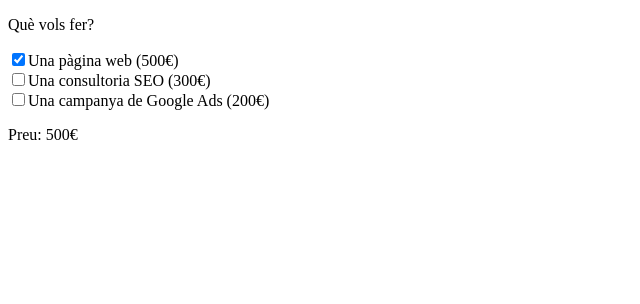
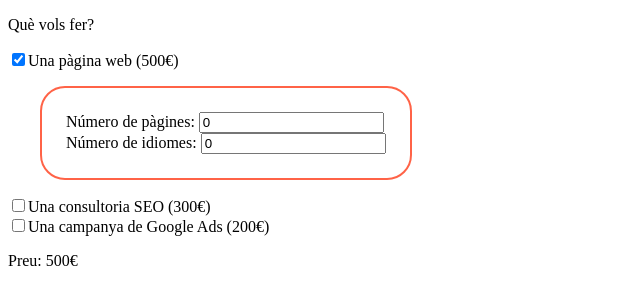
Before and after one commit to peppermintpepi/sprint7, a React (Create React App) app: page / in a window 1280 px wide. Both pictures are taken after a click on the checkbox 18 px from the left and 59 px from the top of the page. Shown: the top 304 px of the page, without its empty margins (0-640 px from the left). Built offline with nearby package versions, Linux system fonts and the light colour scheme.

Commit message:
exercici 2

```diff
--- a/package.json
+++ b/package.json
@@ -9,6 +9,7 @@
     "react": "^18.2.0",
     "react-dom": "^18.2.0",
     "react-scripts": "5.0.1",
+    "styled-components": "^6.0.4",
     "web-vitals": "^2.1.4"
   },
   "scripts": {
--- a/src/App.js
+++ b/src/App.js
@@ -1,4 +1,5 @@
 import React, { useState } from 'react';
+import Panell from './components/Panell/Panell';
 
 function App() {
   { /* Exercici 1 - Sprint 7 --> creació d'un array amb les dades */ }
@@ -19,6 +20,20 @@
     }
   ]);
 
+  {/* Exercici 2 - Sprint 7 --> expreure la informació de Panell */ }
+  const [pageNum, setPageNum] = useState(0);
+  const [languagesNum, setLanguagesNum] = useState(0);
+
+  const handlePageNumChange = (event) => {
+    const value = parseInt(event.target.value);
+    setPageNum(value > 0 ? value : 1);    {/* limitar el mínim a introduïr 1, el 0 (o negatius) no seran vàlids */}
+  };
+
+  const handleLanguagesNumChange = (event) => {
+    const value = parseInt(event.target.value);
+    setLanguagesNum(value > 0 ? value : 1);   {/* limitar el mínim a introduïr 1, el 0 (o negatius) no seran vàlids */}
+  };
+
   { /* Exercici 1 - Sprint 7 --> extreure les dades dels elements triats */ }
   const getBudgetPrice = (event, index) => {
     const updatedBudgetInfo = [...budgetInfo];
@@ -27,12 +42,14 @@
   }
 
   { /* Exercici 1 - Sprint 7 --> calcular el total */ }
-  const getTotalBudget = budgetInfo
+  { /* Exercici 2 - Sprint 7 --> calcular el total amb el extres afegits */ }
+  const getTotalBudget = () =>
+    budgetInfo
       .filter((item) => item.isChecked)
-    .reduce((total, item) => total + item.budgetPrice, 0);
+      .reduce((total, item) => total + item.budgetPrice + (pageNum * languagesNum * 30), 0);
 
   return (
-    <div className = "App" >
+  <div className="App">
     <p>Què vols fer?</p>
     <div>
       {budgetInfo.map((item, index) => (
@@ -43,10 +60,21 @@
             onChange={(event) => getBudgetPrice(event, index)}
           />
           {item.budgetText}
+          {/* Exercici 2 - Sprint 7 --> Ensenyar el Panell per pantalla */}
+          <div>
+            {index === 0 && item.isChecked &&
+            <Panell
+            pageNum={pageNum}
+            languagesNum={languagesNum}
+            handlePageNumChange={handlePageNumChange}
+            handleLanguagesNumChange={handleLanguagesNumChange}
+          />
+            }
+          </div>
         </div>
       ))}
     </div>
-      <p>Preu: {getTotalBudget}€</p>
+    <p>Preu: {getTotalBudget()}€</p>
   </div>
 );
 }
--- /dev/null
+++ b/src/components/Panell/Panell.js
@@ -0,0 +1,38 @@
+import React, { useState } from "react";
+import BorderPanell from "./PanellStyle";
+
+// Exercici 2 - Sprint 7 --> Panell que s'obre quan es tria l'opció de pàgina web
+const Panell = ({
+    pageNum,
+    languagesNum,
+    handlePageNumChange,
+    handleLanguagesNumChange,
+  }) => {
+
+    return (
+        <BorderPanell >
+            <div>
+                Número de pàgines: <input
+                type="number"
+                id="pageNum"
+                value={pageNum}
+                onChange={handlePageNumChange}
+                min={1}
+                step={1}
+                 />
+            </div>
+            <div>
+                Número de idiomes: <input
+                type="number"
+                id="languagesNum"
+                value={languagesNum}
+                onChange={handleLanguagesNumChange}
+                min={1}
+                step={1}
+                />
+            </div>
+        </BorderPanell>
+    )
+};
+
+export default Panell;
--- /dev/null
+++ b/src/components/Panell/PanellStyle.js
@@ -0,0 +1,14 @@
+import styled from 'styled-components';
+
+/* Exercici 2 - Sprint 7 --> estil del panell per a triar idiomes i pàgines que tindrà el web */
+const BorderPanell = styled.div `
+     display: inline-block;
+     border: 2px solid tomato;
+     border-radius: 25px;
+     margin-left: 2rem;
+     margin-top: 1rem;
+     margin-bottom: 1rem;
+     padding: 1.5rem;
+`
+
+export default BorderPanell;
```
Also changed, not shown: 1 other file (tests, documents, lock files or other folders). Lines whose indentation alone changed are shown as unchanged.
